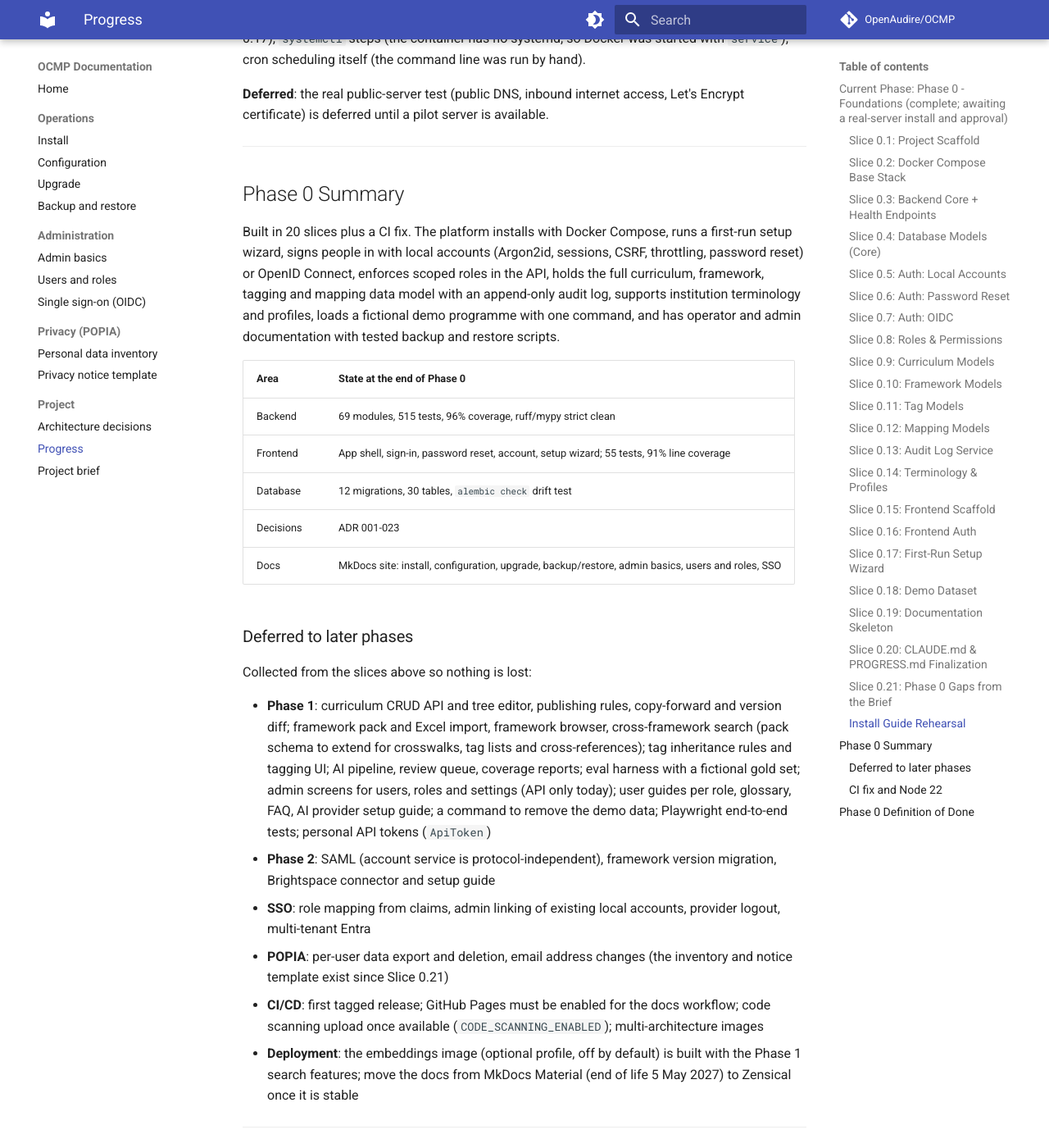
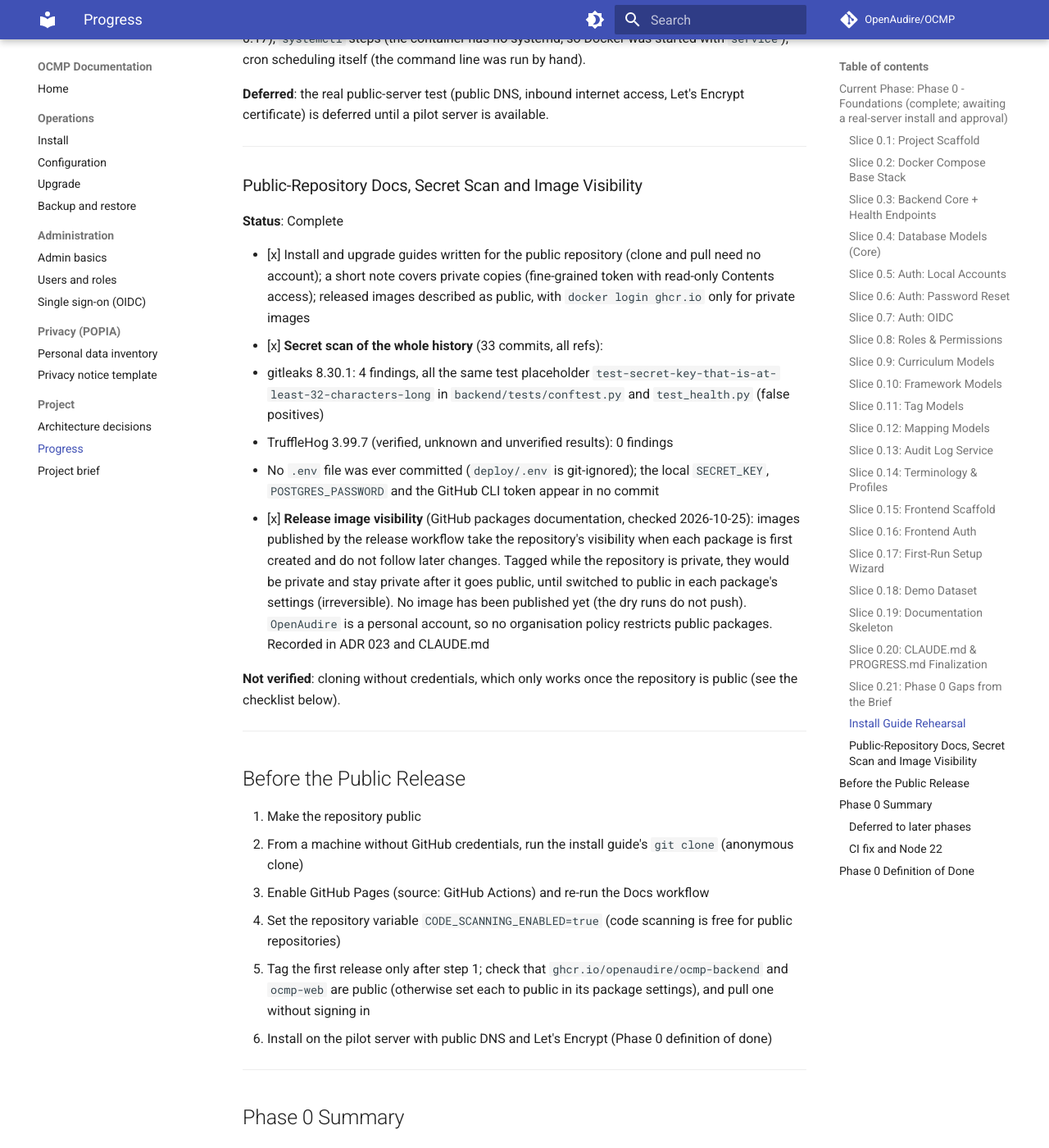
Before and after one commit to OpenAudire/OCMP, an MkDocs documentation site: the page built from docs/PROGRESS.md, in a window 1280 px wide and 1400 px high, scrolled down 14713 px. Shown: the whole window at 82% size. Built offline with MkDocs 1.6.1 and Material for MkDocs 9.7.7, drawn with Linux system fonts in a browser that asks for light colours; comment, search, counter and statistics services are not loaded; some of the changed text lies outside the part shown.

Commit message:
docs: install from the public repository; record secret scan and image visibility
- Install and upgrade guides use the public repository as the main path,
  with a short note for private copies; released images described as public
- Full-history secret scan (gitleaks, TruffleHog): no secrets, only test
  placeholders flagged
- GHCR image visibility follows the repository only at first publish;
  recorded in ADR 023, CLAUDE.md and a pre-release checklist

Co-Authored-By: Claude Opus 5.5 <noreply@anthropic.com>

```diff
--- a/docs/PROGRESS.md
+++ b/docs/PROGRESS.md
@@ -520,6 +520,31 @@ This file tracks progress through the development phases.
 
 ---
 
+### Public-Repository Docs, Secret Scan and Image Visibility
+**Status**: Complete
+
+- [x] Install and upgrade guides written for the public repository (clone and pull need no account); a short note covers private copies (fine-grained token with read-only Contents access); released images described as public, with `docker login ghcr.io` only for private images
+- [x] **Secret scan of the whole history** (33 commits, all refs):
+  - gitleaks 8.30.1: 4 findings, all the same test placeholder `test-secret-key-that-is-at-least-32-characters-long` in `backend/tests/conftest.py` and `test_health.py` (false positives)
+  - TruffleHog 3.99.7 (verified, unknown and unverified results): 0 findings
+  - No `.env` file was ever committed (`deploy/.env` is git-ignored); the local `SECRET_KEY`, `POSTGRES_PASSWORD` and the GitHub CLI token appear in no commit
+- [x] **Release image visibility** (GitHub packages documentation, checked 2026-10-25): images published by the release workflow take the repository's visibility when each package is first created and do not follow later changes. Tagged while the repository is private, they would be private and stay private after it goes public, until switched to public in each package's settings (irreversible). No image has been published yet (the dry runs do not push). `OpenAudire` is a personal account, so no organisation policy restricts public packages. Recorded in ADR 023 and CLAUDE.md
+
+**Not verified**: cloning without credentials, which only works once the repository is public (see the checklist below).
+
+---
+
+## Before the Public Release
+
+1. Make the repository public
+2. From a machine without GitHub credentials, run the install guide's `git clone` (anonymous clone)
+3. Enable GitHub Pages (source: GitHub Actions) and re-run the Docs workflow
+4. Set the repository variable `CODE_SCANNING_ENABLED=true` (code scanning is free for public repositories)
+5. Tag the first release only after step 1; check that `ghcr.io/openaudire/ocmp-backend` and `ocmp-web` are public (otherwise set each to public in its package settings), and pull one without signing in
+6. Install on the pilot server with public DNS and Let's Encrypt (Phase 0 definition of done)
+
+---
+
 ## Phase 0 Summary
 
 Built in 20 slices plus a CI fix. The platform installs with Docker Compose, runs a
@@ -546,7 +571,7 @@ Collected from the slices above so nothing is lost:
 - **Phase 2**: SAML (account service is protocol-independent), framework version migration, Brightspace connector and setup guide
 - **SSO**: role mapping from claims, admin linking of existing local accounts, provider logout, multi-tenant Entra
 - **POPIA**: per-user data export and deletion, email address changes (the inventory and notice template exist since Slice 0.21)
-- **CI/CD**: first tagged release; GitHub Pages must be enabled for the docs workflow; code scanning upload once available (`CODE_SCANNING_ENABLED`); multi-architecture images
+- **CI/CD**: first tagged release, GitHub Pages and code scanning upload (see "Before the Public Release"); multi-architecture images
 - **Deployment**: the embeddings image (optional profile, off by default) is built with the Phase 1 search features; move the docs from MkDocs Material (end of life 5 May 2027) to Zensical once it is stable
 
 ---
```
Also changed, not shown: CLAUDE.md (+3 -0 lines), docs/adr/023-supply-chain-releases-and-privacy-records.md (+9 -2 lines), docs/operations/install.md (+9 -8 lines), docs/operations/upgrade.md (+5 -5 lines).
